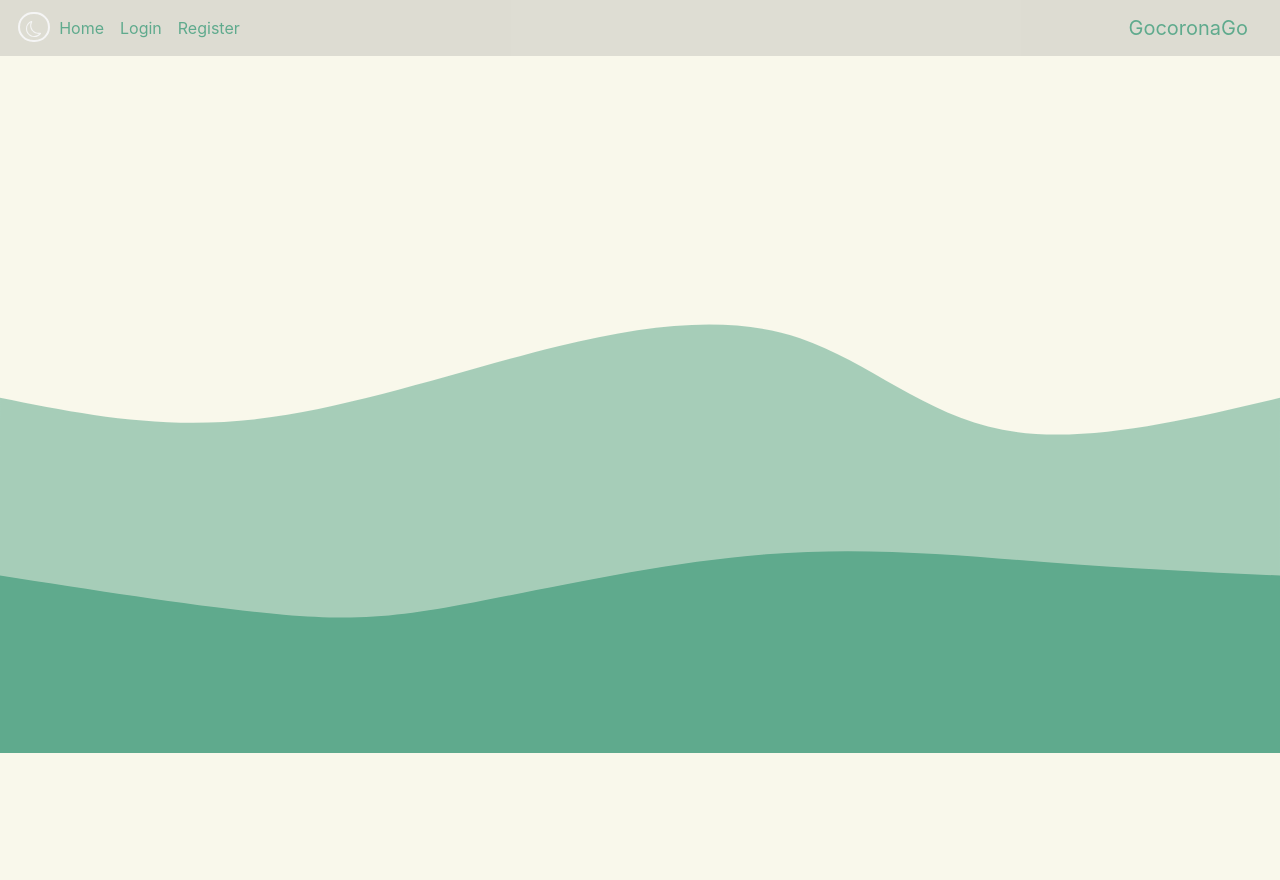
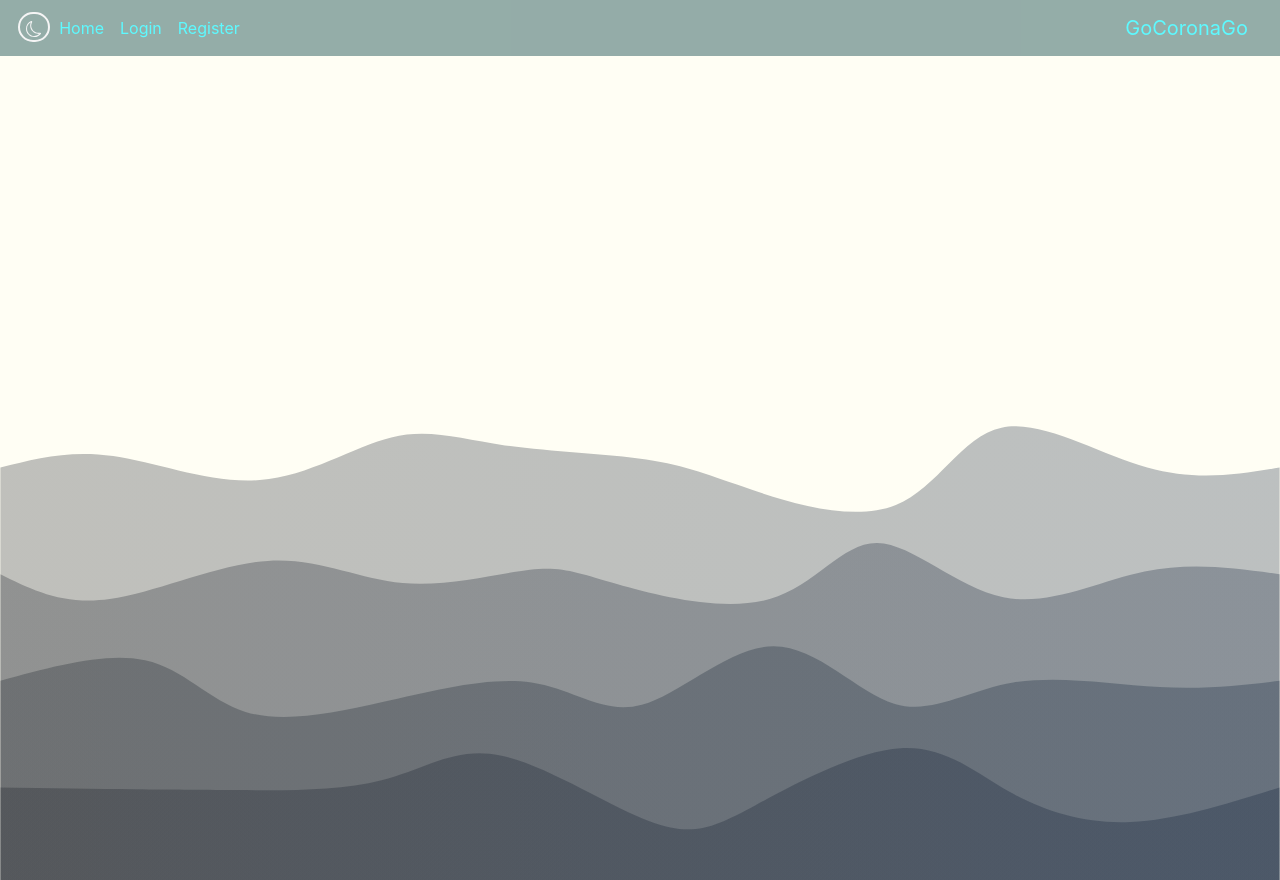
Before and after one commit to GoCoronaGo7/GoCoronaGo, a Flask app: page / in a window 1280 px wide. Run offline with Flask 2, Linux system fonts and the light colour scheme; some libraries are stand-ins or nearby versions.

Commit message:
wave
Signed-off-by: Jytesh <44925963+Jytesh@users.noreply.github.com>

```diff
--- a/static/css/lightmode.css
+++ b/static/css/lightmode.css
@@ -1,9 +1,9 @@
 /* colors are subject to change*/
 a:link{
-    color:rgb(95, 170, 141);
+    color:rgb(93, 250, 255);
 }
 a:visited{
-    color:rgb(95, 170, 141);
+    color:rgb(0, 35, 48);
 }
 
 a:after{
@@ -11,7 +11,7 @@ a:after{
 }
 
 body {
-	background: #F9F8EB;
+	background: #fffef4;
 }
 
 form {
@@ -28,7 +28,7 @@ form {
 }
 
 .navbar {
-    background-color: rgba(128, 128, 128, 0.233);
+    background-color: rgba(67, 112, 112, 0.57);
 }
 
 .navbar > button {
--- a/static/css/main.css
+++ b/static/css/main.css
@@ -73,9 +73,9 @@ ul {
 
 .waves {
     position: fixed;
-    right: 2px;
-    left: 2px;
-    bottom: 0px;
+    right: 0px;
+    left: 0px;
+    bottom: -20px;
     overflow: hidden;
 }
 
@@ -85,7 +85,8 @@ ul {
 	justify-content: center;
 	align-items: center;
 	flex-flow: column;
-	background-color: #2626267e;
+	background-color: #262626d0;
+	box-shadow: 5px 5px 5px rgba(0.2, 0.2, 0.2, 0.5);
 	margin-top: -5rem;
 	margin-left: 3rem;
 	margin-right: 3rem;
--- a/templates/base.html
+++ b/templates/base.html
@@ -30,19 +30,19 @@
 </head>
 
 <body>
-  <div class="wave-container">
+  <div class="waves">
     <div id="lightwaves">
-      <svg height="100%" width="100%" id="svg" viewBox="0 0 1440 600" xmlns="http://www.w3.org/2000/svg" class="transition duration-300 ease-in-out delay-150"><path d="M 0,600 C 0,600 0,200 0,200 C 90.6794258373206,218.2775119617225 181.3588516746412,236.55502392344496 289,224 C 396.6411483253588,211.44497607655504 521.2440191387559,168.05741626794259 628,142 C 734.7559808612441,115.94258373205741 823.6650717703349,107.21531100478467 900,133 C 976.3349282296651,158.78468899521533 1040.0956937799044,219.08133971291866 1128,236 C 1215.9043062200956,252.91866028708134 1327.9521531100477,226.45933014354068 1440,200 C 1440,200 1440,600 1440,600 Z" stroke="none" stroke-width="0" fill="#5faa8d88" class="transition-all duration-300 ease-in-out delay-150"></path><path d="M 0,600 C 0,600 0,400 0,400 C 118.31578947368419,418.4976076555024 236.63157894736838,436.9952153110048 319,444 C 401.3684210526316,451.0047846889952 447.78947368421063,446.5167464114832 534,430 C 620.2105263157894,413.4832535885168 746.2105263157894,384.9377990430622 862,376 C 977.7894736842106,367.0622009569378 1083.3684210526317,377.732057416268 1178,385 C 1272.6315789473683,392.267942583732 1356.3157894736842,396.13397129186603 1440,400 C 1440,400 1440,600 1440,600 Z" stroke="none" stroke-width="0" fill="#5faa8dff" class="transition-all duration-300 ease-in-out delay-150"></path></svg>
+      <object data="{{ url_for('static', filename='images/wave_light.svg')}}" type="image/svg+xml"></object>
     </div>
 
     <div id="darkwaves">
-      <svg height="100%" width="100%" id="svg" viewBox="0 0 1440 600" xmlns="http://www.w3.org/2000/svg" class="transition duration-300 ease-in-out delay-150"><path d="M 0,600 C 0,600 0,200 0,200 C 107.44497607655504,157.444976076555 214.88995215311007,114.88995215311004 311,133 C 407.1100478468899,151.11004784688996 491.88516746411483,229.8851674641148 581,229 C 670.1148325358852,228.1148325358852 763.5693779904307,147.56937799043064 855,152 C 946.4306220095693,156.43062200956936 1035.8373205741627,245.83732057416267 1133,268 C 1230.1626794258373,290.1626794258373 1335.0813397129186,245.08133971291866 1440,200 C 1440,200 1440,600 1440,600 Z" stroke="none" stroke-width="0" fill="#00adb588" class="transition-all duration-300 ease-in-out delay-150"></path><path d="M 0,600 C 0,600 0,400 0,400 C 108.94736842105263,394.47846889952154 217.89473684210526,388.95693779904303 309,384 C 400.10526315789474,379.04306220095697 473.36842105263156,374.6507177033493 574,387 C 674.6315789473684,399.3492822966507 802.6315789473684,428.44019138755976 901,425 C 999.3684210526316,421.55980861244024 1068.1052631578946,385.5885167464115 1153,376 C 1237.8947368421054,366.4114832535885 1338.9473684210527,383.20574162679424 1440,400 C 1440,400 1440,600 1440,600 Z" stroke="none" stroke-width="0" fill="#00adb5ff" class="transition-all duration-300 ease-in-out delay-150"></path></svg>
+      <object data="{{ url_for('static', filename='images/wave_dark.svg')}}" type="image/svg+xml"></object>
     </div>
   </div>
 
   <nav class="navbar navbar-expand-lg">
 
-    <a class="navbar-brand" href="/">GocoronaGo</a>
+    <a class="navbar-brand" href="/">GoCoronaGo</a>
     <button class="navbar-toggler" type="button" data-toggle="collapse" data-target="#navbarSupportedContent"
       aria-controls="navbarSupportedContent" aria-expanded="false" aria-label="Toggle navigation">
       <span class="navbar-toggler-icon"></span>
```
Also changed, not shown: static/images/wave_dark.svg (added), static/images/wave_light.svg (added).
